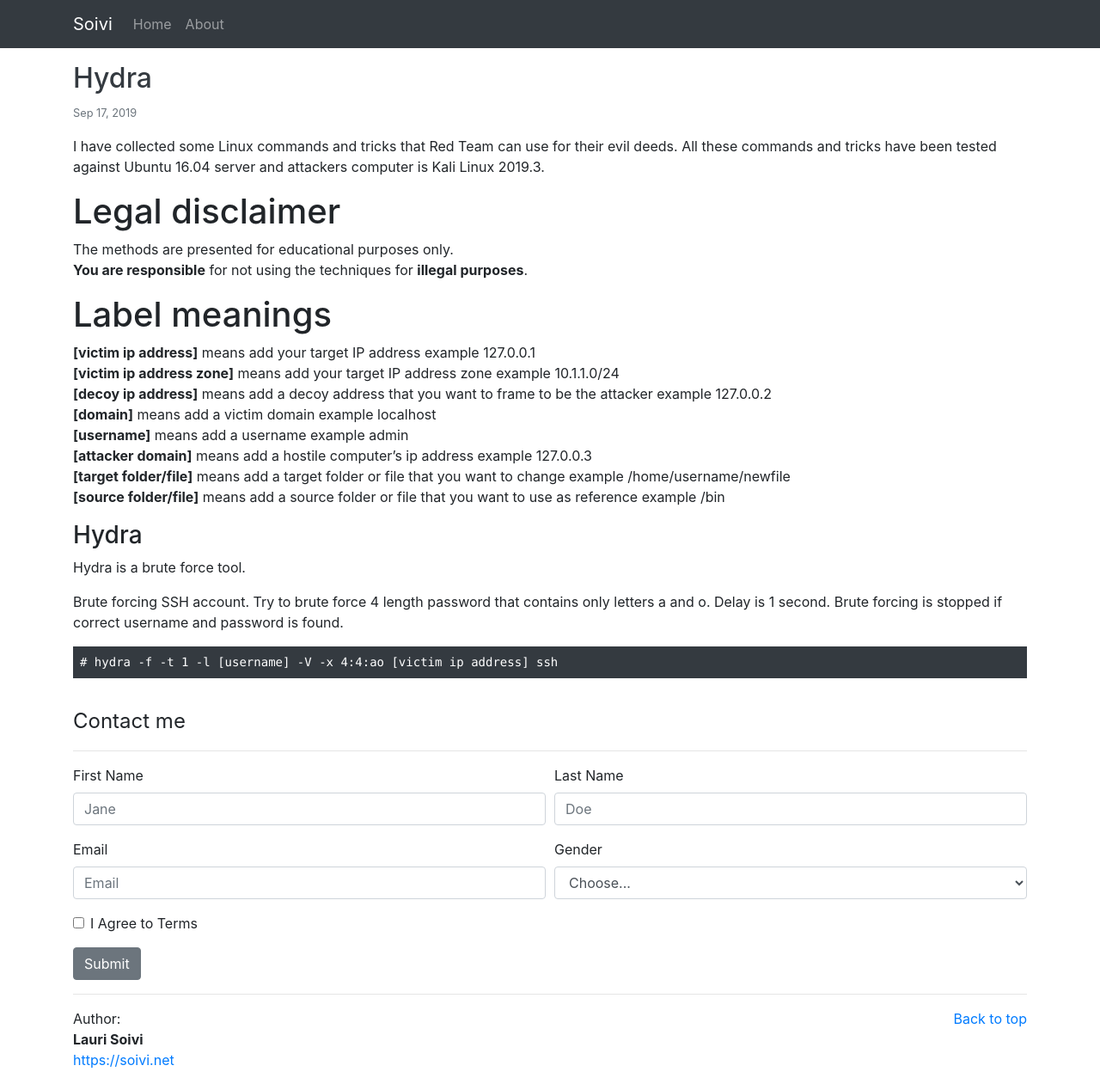
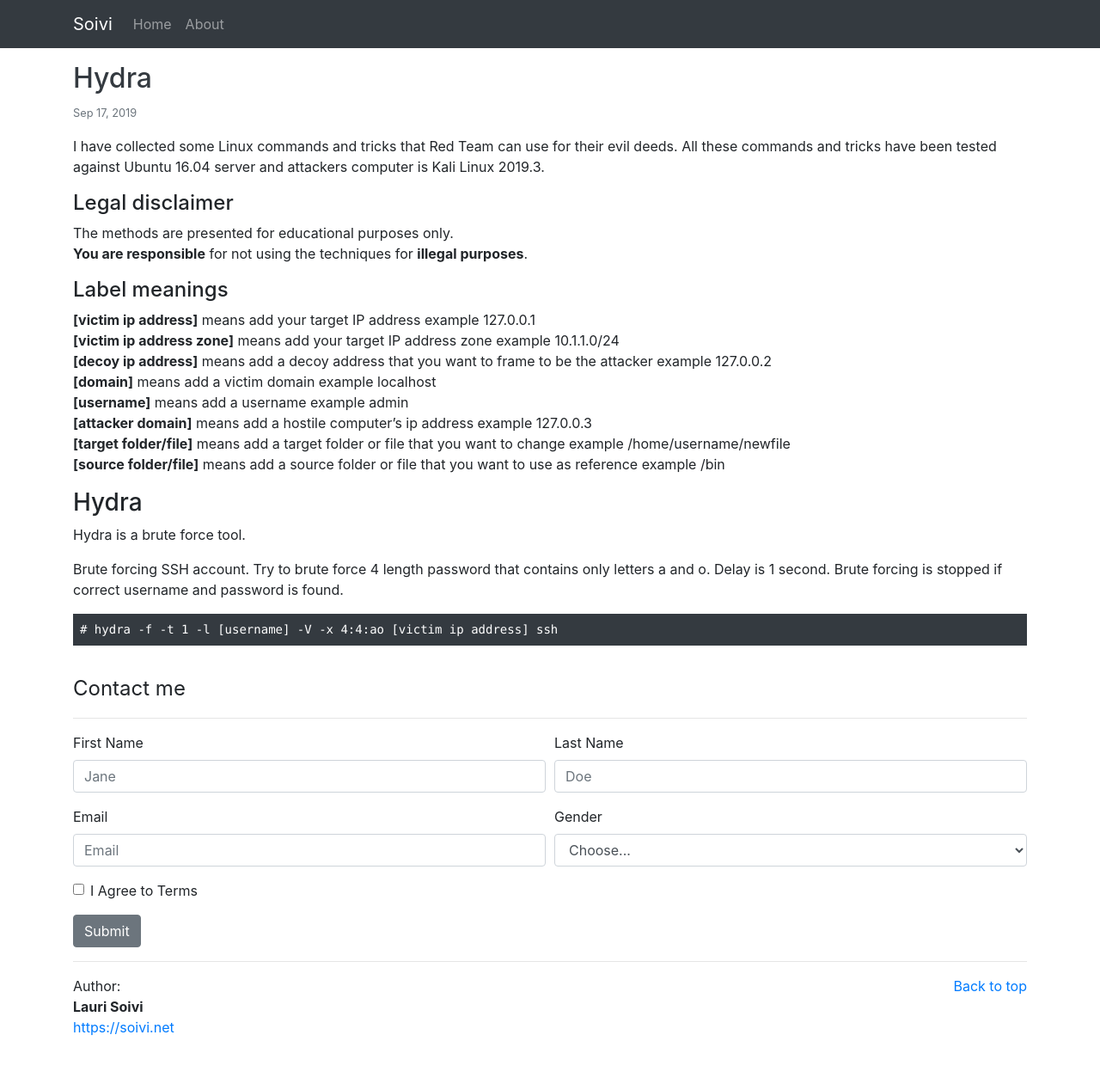
Before and after one commit to Soivi/jekyll-blog, a Jekyll site: the page built from docs/_posts/2019-09-17-hydra.md, in a window 1280 px wide. Shown: the whole page at 86% size. Built offline with Jekyll 4.4.1, drawn with Linux system fonts in a browser that asks for light colours; after the commit the page ends 1223 px from its top, so only the background shows below that.

Commit message:
Modified styles in instuctions

```diff
--- a/docs/_includes/instructions.md
+++ b/docs/_includes/instructions.md
@@ -1,10 +1,10 @@
 I have collected some Linux commands and tricks that Red Team can use for their evil deeds. All these commands and tricks have been tested against Ubuntu 16.04 server and attackers computer is Kali Linux 2019.3.
 
-# Legal disclaimer
+#### Legal disclaimer
 The methods are presented for educational purposes only.
 **You are responsible** for not using the techniques for **illegal purposes**.
 
-# Label meanings
+#### Label meanings
 **[victim ip address]** means add your target IP address example 127.0.0.1
 **[victim ip address zone]** means add your target IP address zone example 10.1.1.0/24
 **[decoy ip address]** means add a decoy address that you want to frame to be the attacker example 127.0.0.2
```
